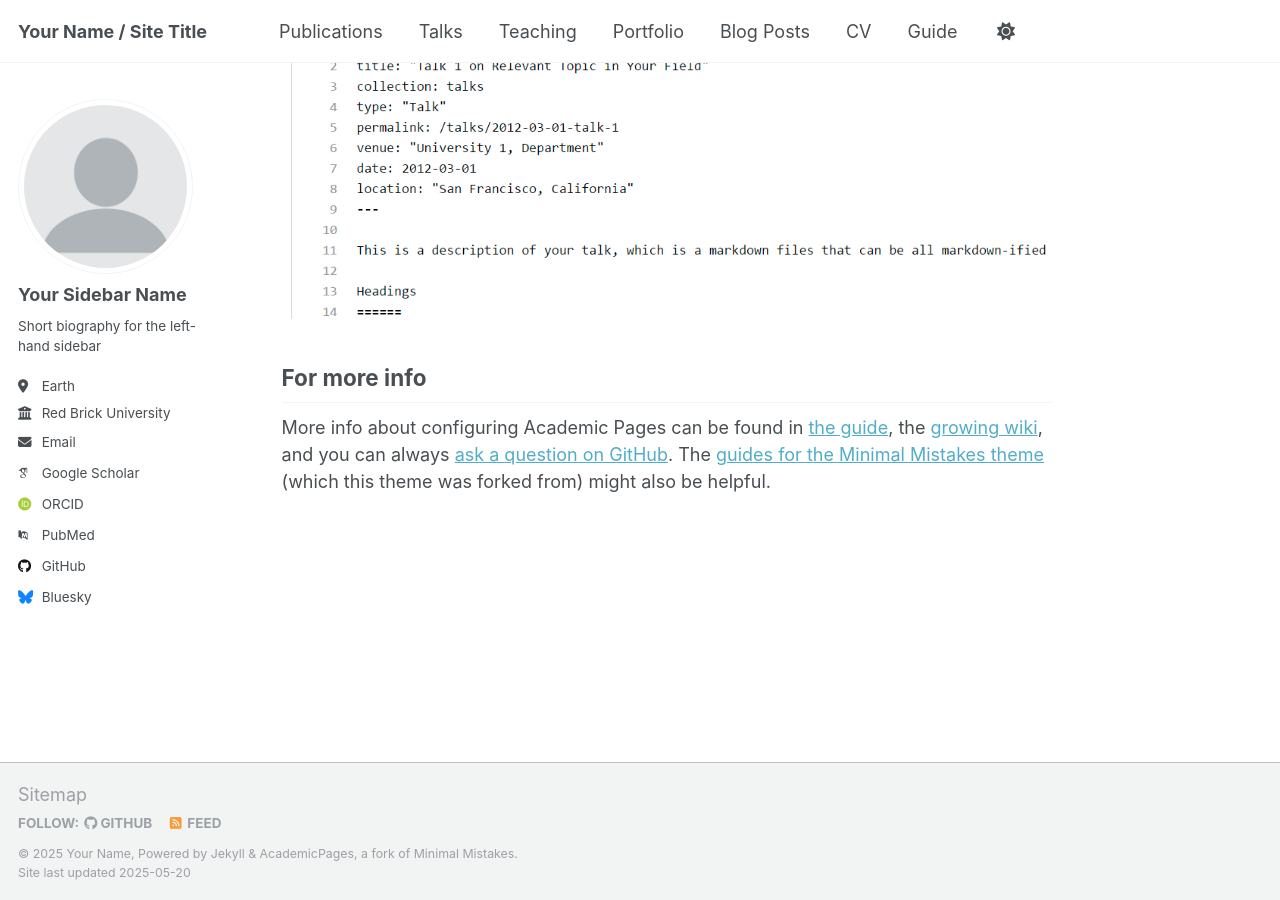
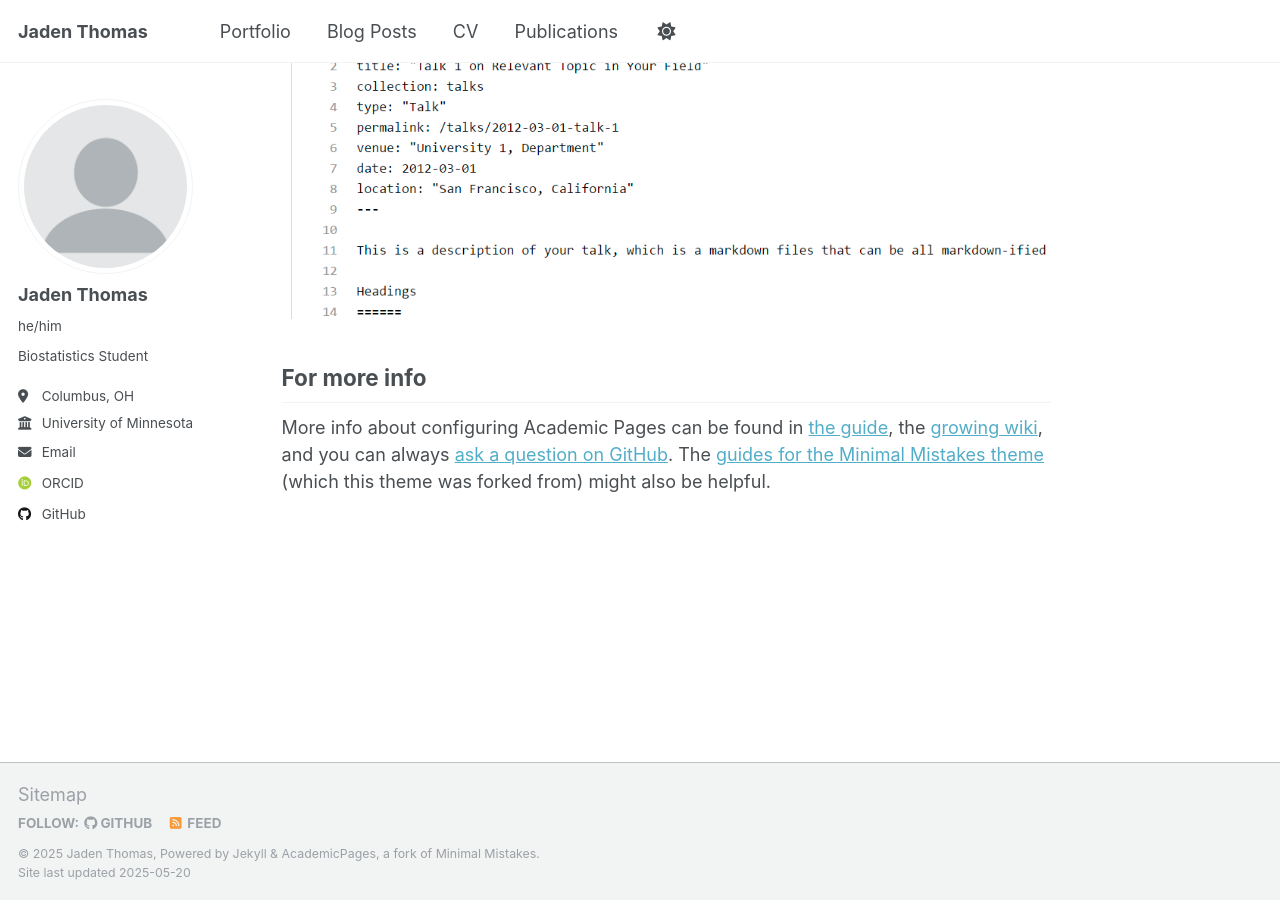
Before and after one commit to jadenth0mas/jadenth0mas.github.io, a Jekyll site: the page built from _pages/about.md, in a window 1280 px wide and 900 px high, scrolled down 2636 px. Built offline with Jekyll 4.4.1, drawn with Linux system fonts in a browser that asks for light colours; some web fonts are replaced.

Commit message:
Update config and navigation

```diff
--- a/_config.yml
+++ b/_config.yml
@@ -9,13 +9,13 @@
 # Basic Site Settings
 locale                   : "en-US"
 site_theme               : "default"
-title                    : "Your Name / Site Title"
+title                    : "Jaden Thomas"
 title_separator          : "-"
-name                     : &name "Your Name"
-description              : &description "personal description"
-url                      : https://academicpages.github.io # the base hostname & protocol for your site e.g. "https://[your GitHub username].github.io" or if you already have some other page hosted on Github then use "https://[your GitHub username].github.io/[Your Repo Name]"
+name                     : &name "Jaden Thomas"
+description              : &description "Biostatistics Student"
+url                      : https://jadenth0mas.github.io # the base hostname & protocol for your site e.g. "https://[your GitHub username].github.io" or if you already have some other page hosted on Github then use "https://[your GitHub username].github.io/[Your Repo Name]"
 baseurl                  : "" # the subpath of your site, e.g. "/blog"
-repository               : "academicpages/academicpages.github.io"
+repository               : "jadenth0mas/jadenth0mas.github.io"
 
 # Site Author - The following control what appear as part of the author content on the side bar.
 #               If a field is blank the icon and link will not appear, otherwise it will be shown.
@@ -23,22 +23,22 @@ repository               : "academicpages/academicpages.github.io"
 author:
   # Biographic information
   avatar           : "profile.png"
-  name             : "Your Sidebar Name"
-  pronouns         : # example: "she/her"
-  bio              : "Short biography for the left-hand sidebar"
-  location         : "Earth"
-  employer         : "Red Brick University"
+  name             : "Jaden Thomas"
+  pronouns         : "he/him"
+  bio              : "Biostatistics Student"
+  location         : "Columbus, OH"
+  employer         : "University of Minnesota"
   uri              : # URL
-  email            : "none@example.org"
+  email            : "thom9141@umn.edu"
 
   # Academic websites
   academia         : # URL
   arxiv            : # URL - Update with the correct link to your profile
-  googlescholar    : "https://scholar.google.com/citations?user=PS_CX0AAAAAJ"
+  googlescholar    : # URL
   impactstory      : # URL
-  orcid            : "http://orcid.org/yourorcidurl"
+  orcid            : "http://orcid.org/0009-0004-5766-9167"
   semantic         : # URL
-  pubmed           : "https://www.ncbi.nlm.nih.gov/pubmed/?term=john+snow"
+  pubmed           : # URL
   researchgate     : # URL
   scopus           : # URL
 
@@ -46,12 +46,12 @@ author:
   bitbucket        : # Username - Update with your username on the site
   codepen          : # Username
   dribbble         : # Username
-  github           : "academicpages"
+  github           : "jadenth0mas"
   kaggle           : # Username
   stackoverflow    : # User number or user number and name (i.e., use "1" or "1/jeff-atwood")
 
   # Social media
-  bluesky          : "bsky.app" # Replace this with you Bluesky username
+  bluesky          : # Replace this with you Bluesky username
   facebook         : # Username
   flickr           : # Username
   foursquare       : # Username
```
Also changed, not shown: _data/navigation.yml (+9 -9 lines), 1 other file.
